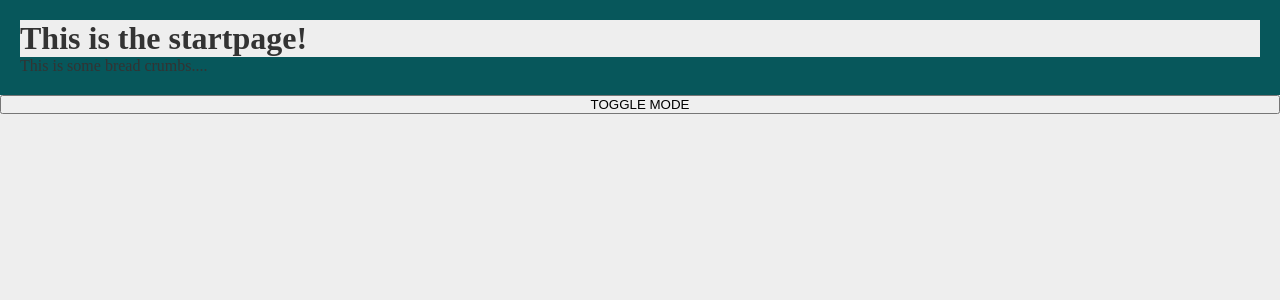
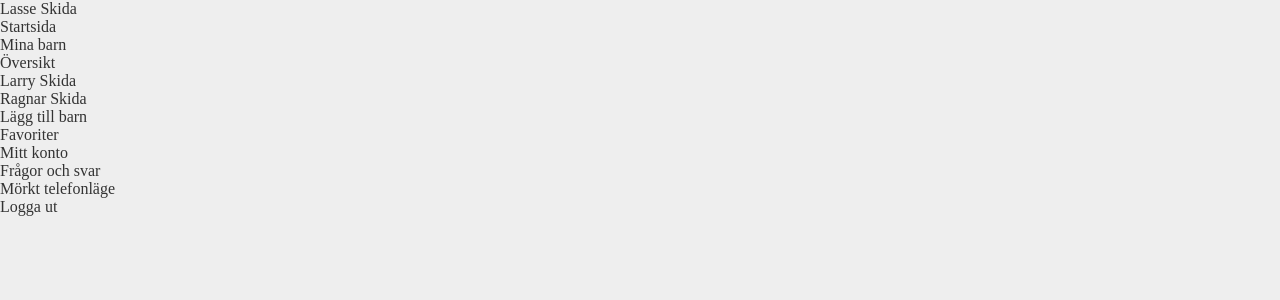
Before and after one commit to teeboteebo/pooff, a React (Create React App) app: page / in a window 1280 px wide. Shown: the top 300 px of the page. Built offline with nearby package versions, Linux system fonts and the light colour scheme.

Commit message:
Menu component with basic content

```diff
--- a/src/App.js
+++ b/src/App.js
@@ -1,12 +1,12 @@
 import React, { useState } from 'react';
-import StartPage from './views/StartPage'
+import Menu from './components/Menu'
+// import StartPage from './views/StartPage'
 
 const App = () => {
   const [darkmode, setDarkmode] = useState(false)
   return (
     <div className={darkmode ? 'App dark-mode' : 'App'}>
-      <StartPage />
-      <button onClick={()=>setDarkmode(!darkmode)}>TOGGLE MODE</button>
+      <Menu />
     </div>
   )
 }
--- /dev/null
+++ b/src/components/Menu/index.js
@@ -0,0 +1,30 @@
+import React, { useState } from 'react'
+
+const Menu = () => {
+  return (
+    <nav>
+      <ul>
+        <li>Lasse Skida</li>
+        <li>Startsida</li>
+        <li>Mina barn</li>
+        <ul>
+          <li>Översikt</li>
+          <li>Larry Skida</li>
+          <li>Ragnar Skida</li>
+          <li>Lägg till barn</li>
+        </ul>
+        <li>Favoriter</li>
+        <li>Mitt konto</li>
+        <li>Frågor och svar</li>
+      </ul>
+      <div>
+        Mörkt telefonläge
+      </div>
+      <div>
+        Logga ut
+      </div>
+    </nav>
+  )
+}
+
+export default Menu
```
Also changed, not shown: 1 other file (tests, documents, lock files or other folders).
